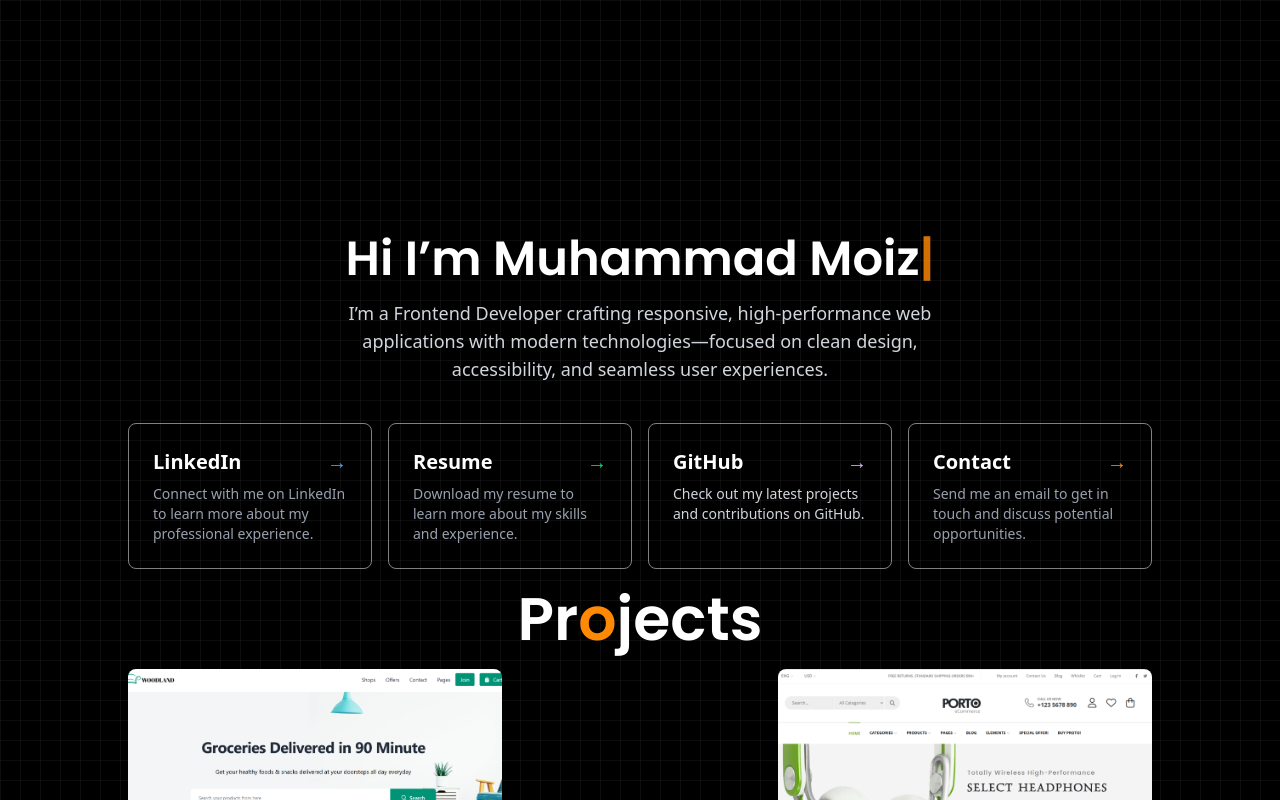
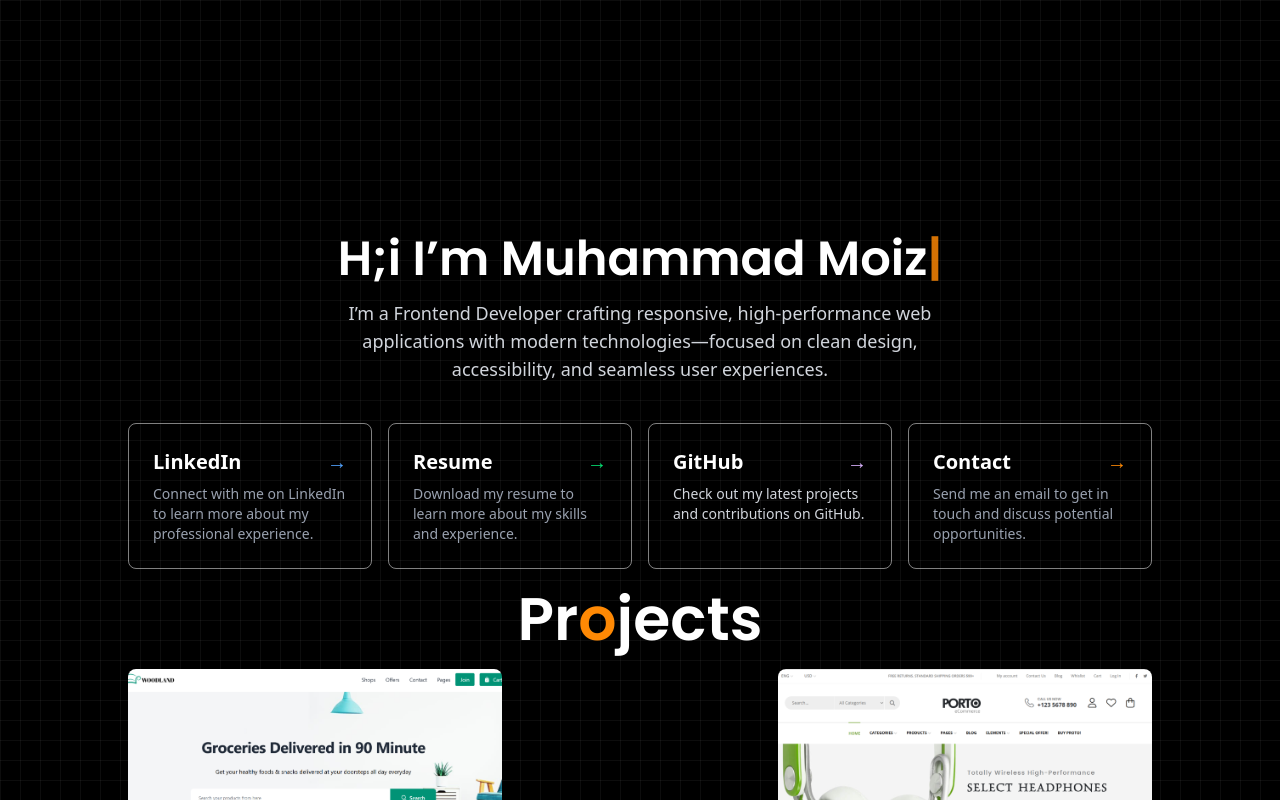
Before and after one commit to moiz2122/Portfolio, a React (Vite) app: page / in a window 1280 px wide. Shown: the top 800 px of the page. Built offline with nearby package versions, Linux system fonts and the light colour scheme.

Commit message:
Update Hero.jsx

```diff
--- a/src/Hero.jsx
+++ b/src/Hero.jsx
@@ -6,7 +6,7 @@ import TypingHeading from "./TypingHeading";
 const HeroSection = () => {
   return (
     <section className=" bg-grid min-h-[130vh] flex flex-col items-center justify-center text-white px-4 pt-12">
-      <TypingHeading text="Hi I’m Muhammad Moiz" speed={100} />
+      <TypingHeading text="H;i I’m Muhammad Moiz" speed={100} />
       <p className="text-center max-w-2xl text-lg text-gray-300 mb-10 mt-4 px-2">
         I’m a Frontend Developer crafting responsive, high-performance web
         applications with modern technologies—focused on clean design,
```
